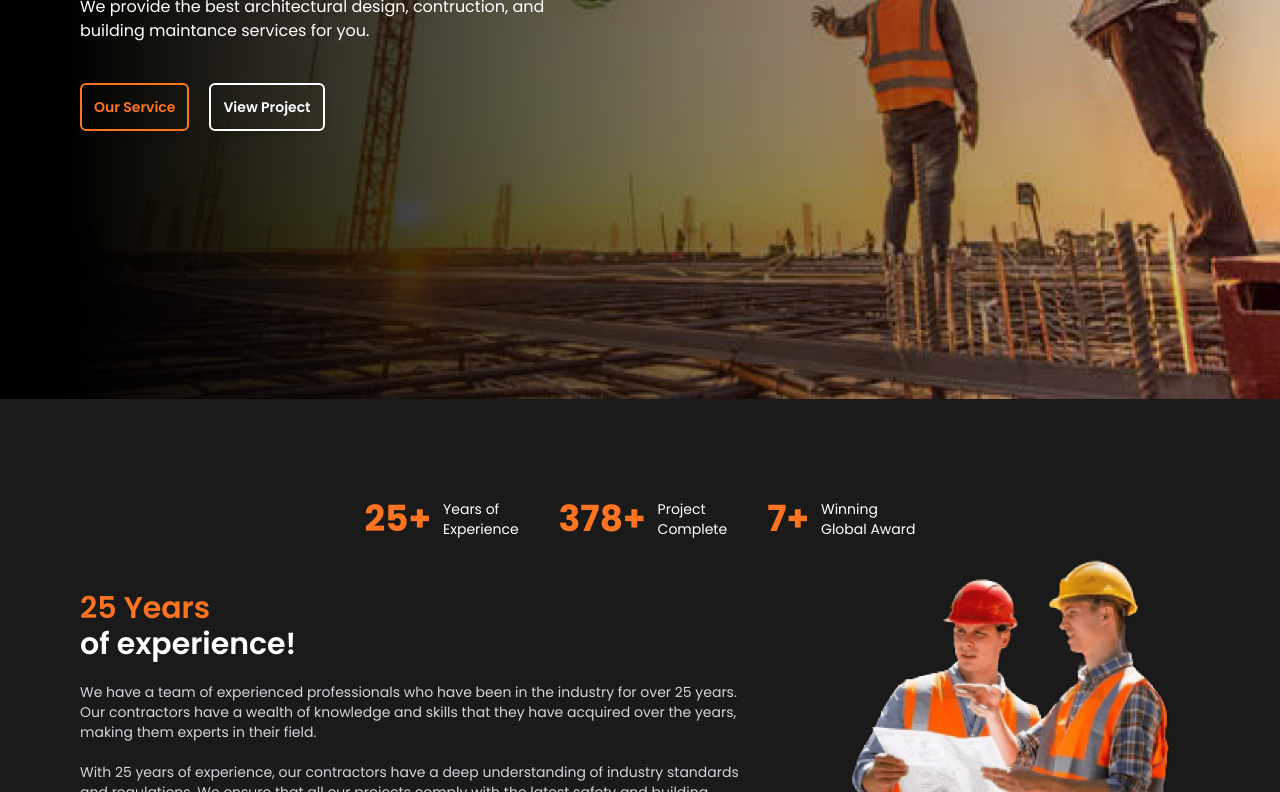
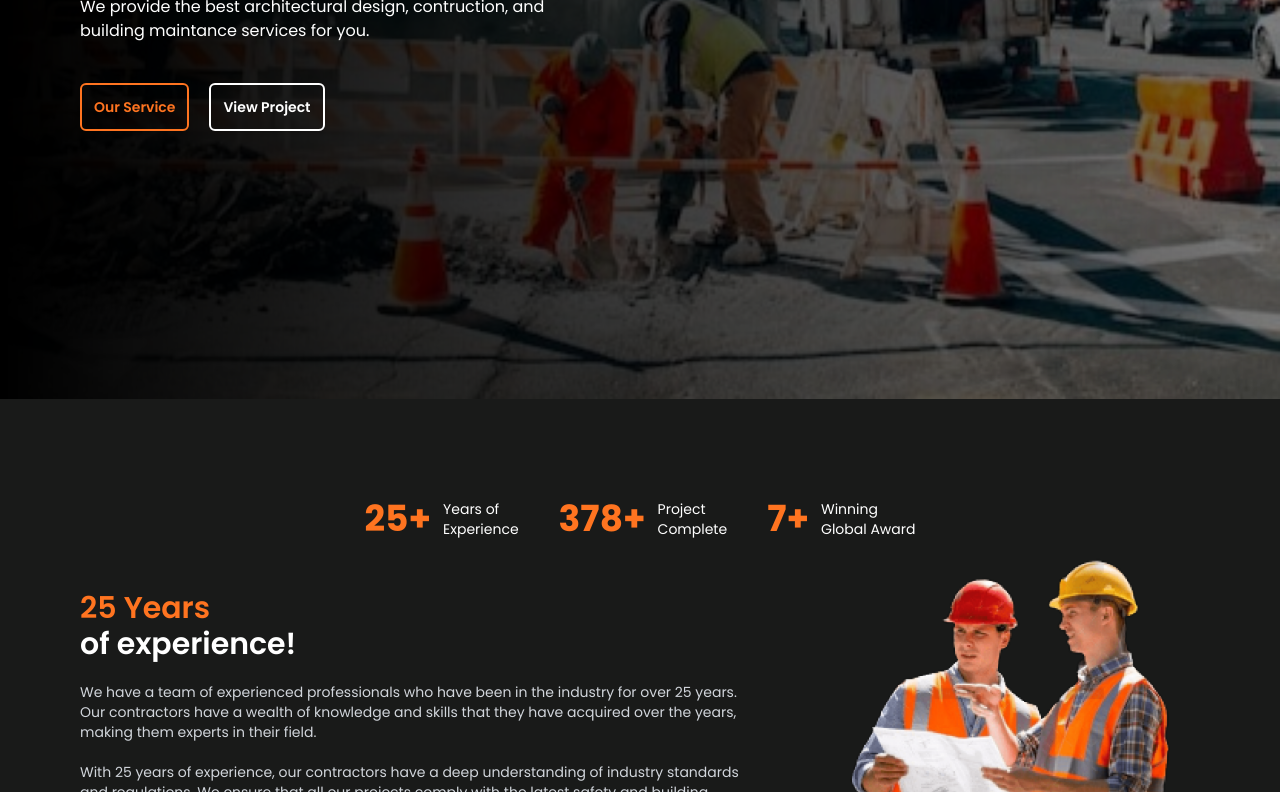
Before and after one commit to HeruAzyy/jhontractor, a website: page index.html in a window 1280 px wide. Shown: the part 401-1193 px from the top of the page. Drawn offline with Linux system fonts and the light colour scheme; a web font is replaced by a local one.

Commit message:
Fix: change background hero section

```diff
--- a/index.html
+++ b/index.html
@@ -98,8 +98,9 @@
 		<section
 			id="home"
 			class="bg-cover bg-bottom bg-fixed"
-			style="background-image: url(assets/img/hero.png)">
-			<div class="flex items-center h-screen">
+			style="background-image: url(assets/img/hero.jpg)">
+			<div
+				class="flex items-center backdrop-brightness-50 h-screen bg-gradient-to-t from-dark md:bg-gradient-to-r md:from-black">
 				<div
 					class="px-10 text-center md:text-left md:w-3/4 lg:w-1/2 lg:px-20">
 					<h1
```
Also changed, not shown: assets/img/hero.jpg (added), assets/img/hero.png (deleted), css/output.css.
